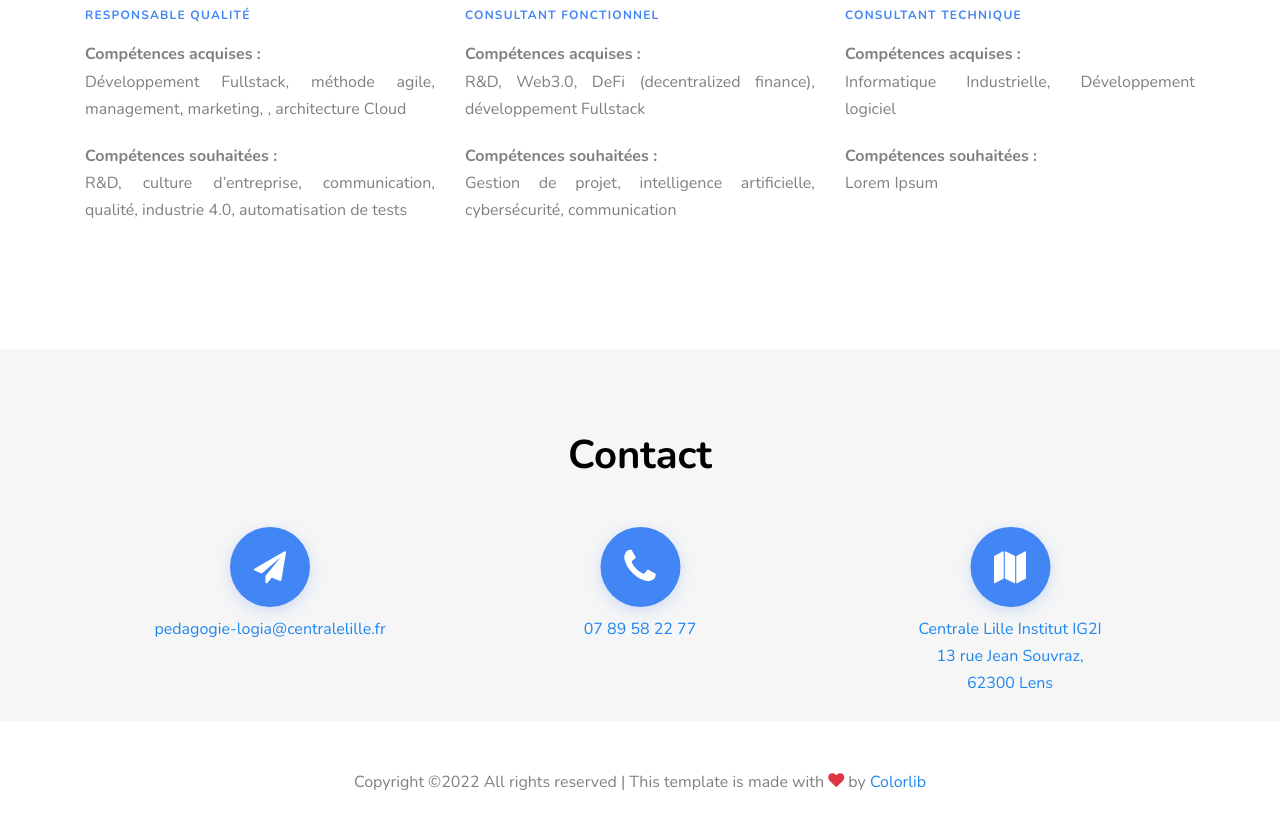
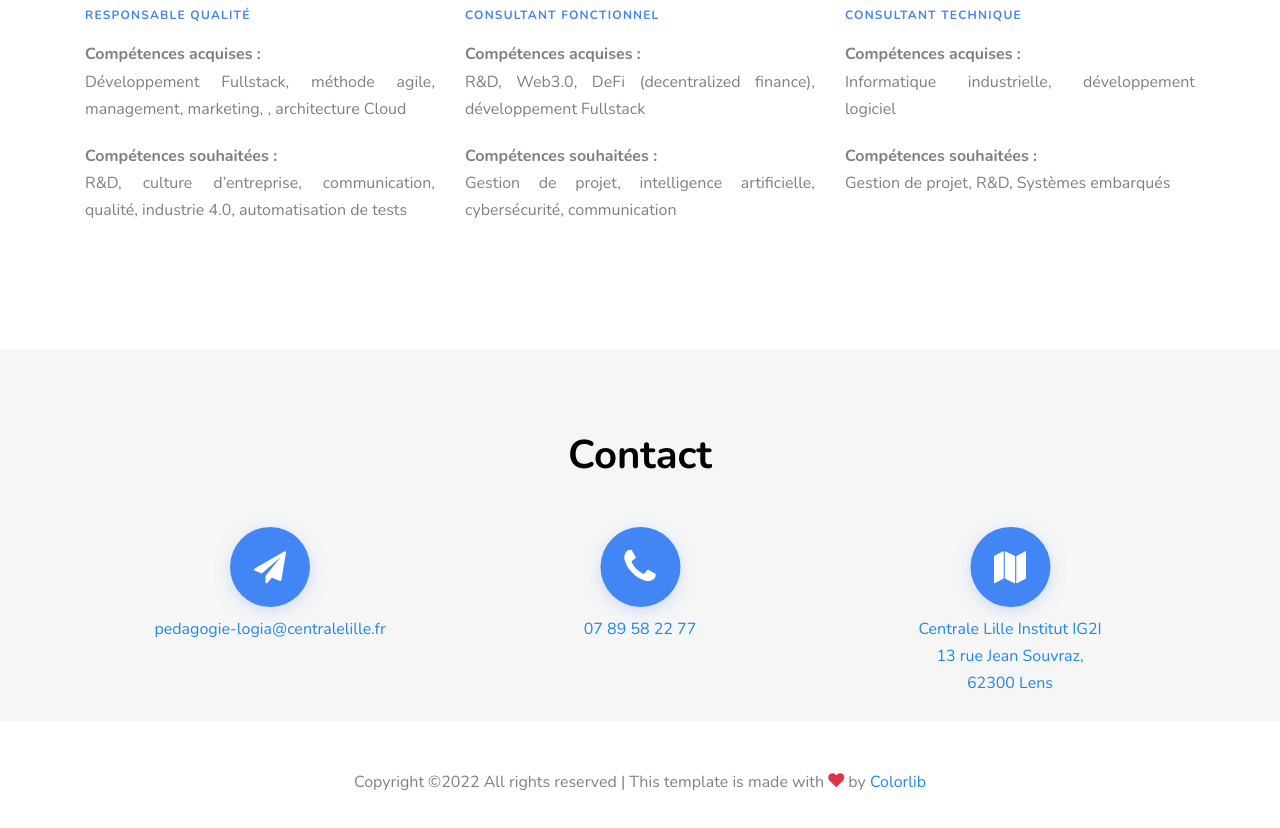
Before and after one commit to MartinGbz/logia-showcase-website, a plain HTML site: page index.html in a window 1280 px wide. Shown: the part 8676-9504 px from the top of the page. Drawn offline with nearby package versions, Linux system fonts and the light colour scheme; files whose address does not match are found by name.

Commit message:
Maj contenu site
Planning, equipe, +de 2i

```diff
--- a/index.html
+++ b/index.html
@@ -625,9 +625,9 @@
               <h2 class="text-black h1">Simon Vandevoir</h2>
               <span class="sub-title d-block mb-3">Consultant technique</span>
               <p class="mb-0"><b>Compétences acquises :</b></p>
-              <p class="justify">Informatique Industrielle, Développement logiciel</p>
+              <p class="justify">Informatique industrielle, développement logiciel</p>
               <p class="mb-0"><b>Compétences souhaitées :</b></p>
-              <p class="justify">Lorem Ipsum</p>
+              <p class="justify">Gestion de projet, R&D, Systèmes embarqués</p>
             </div>
           </div>
 
```
